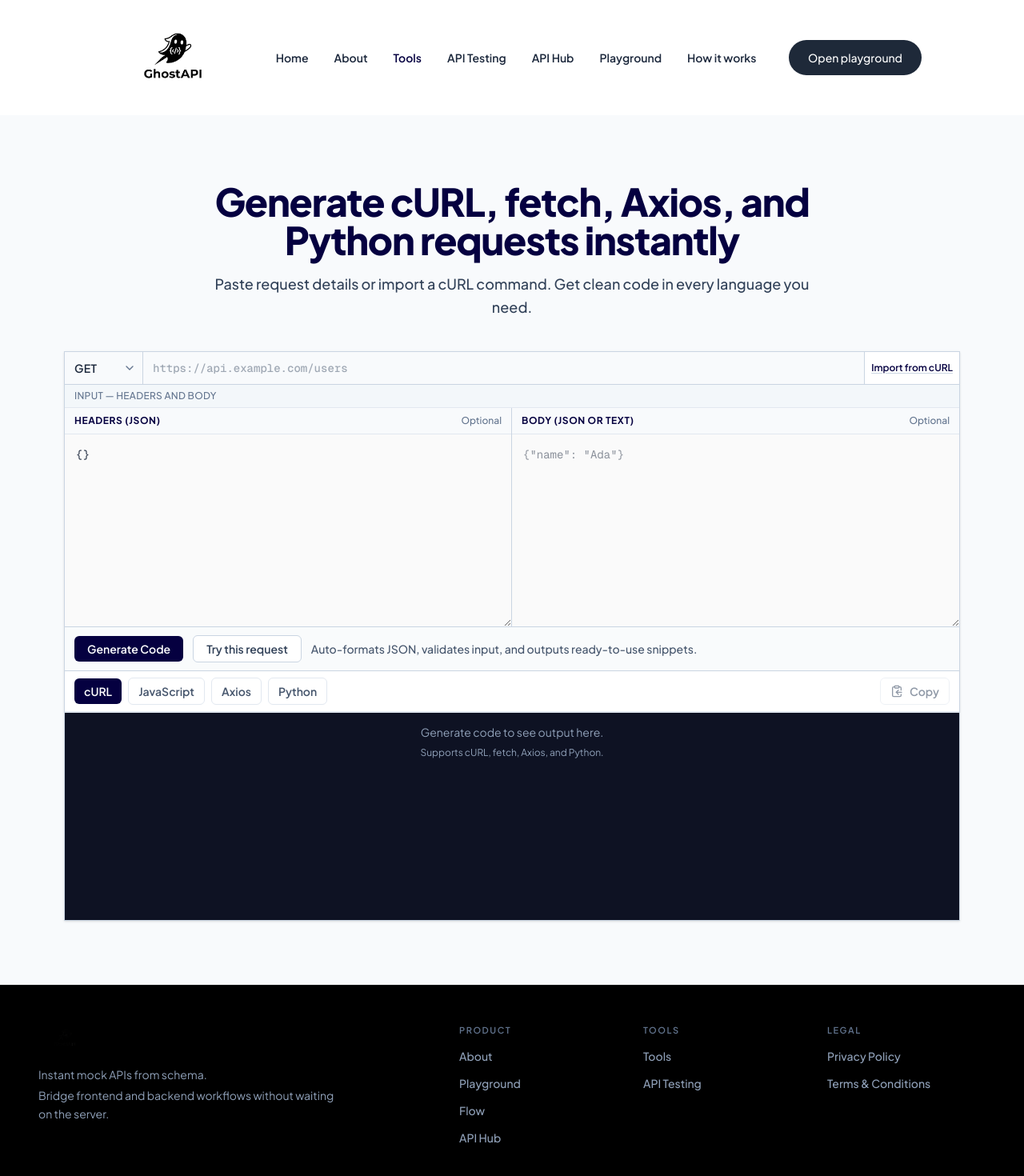
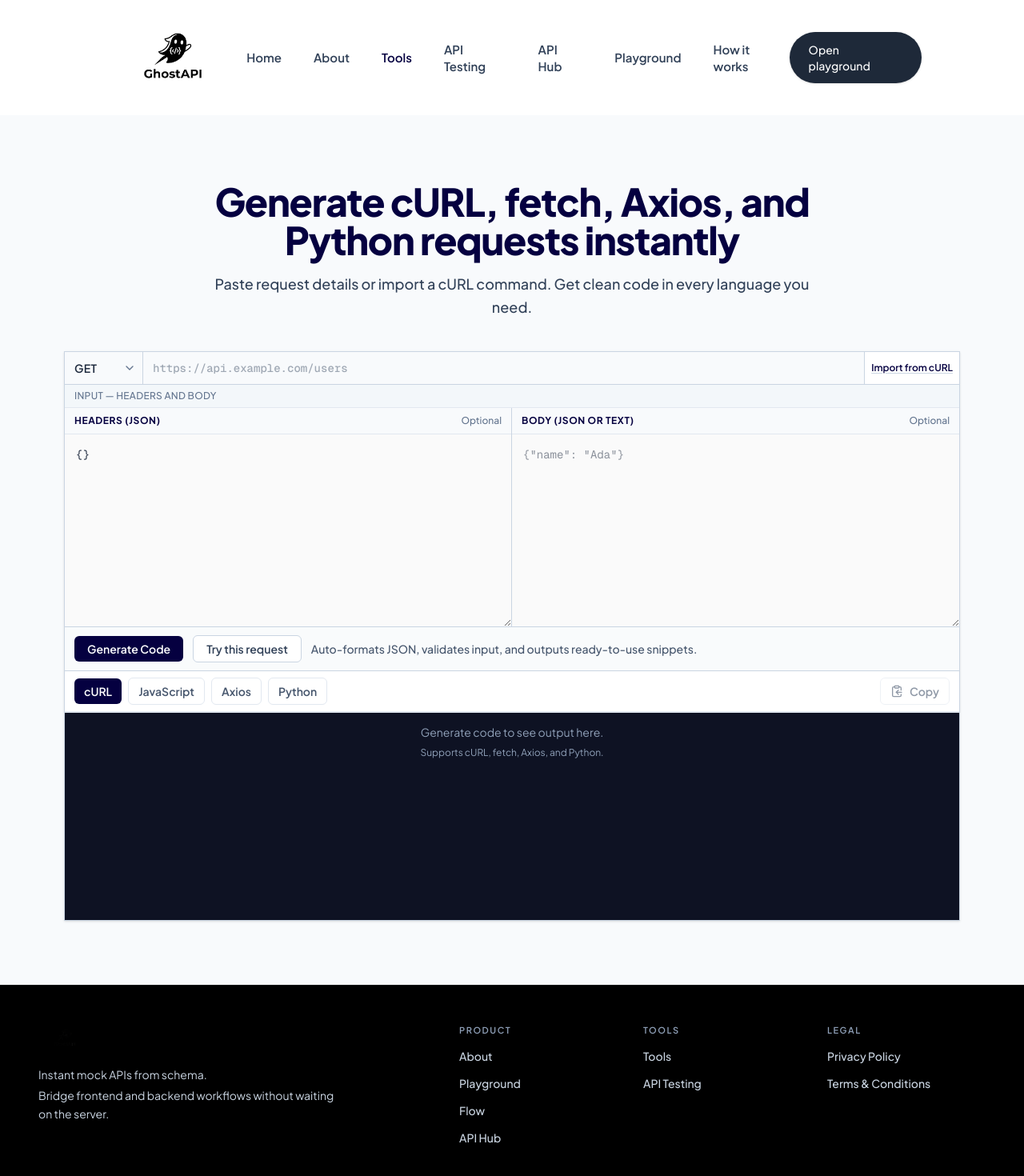
Before and after one commit to Jeston10/GhostAPI, a Next.js app: page /curlify in a window 1280 px wide. Shown: the top 1470 px of the page at 80% size. Built offline with nearby package versions, Linux system fonts and the light colour scheme.

Commit message:
fix: ui improvisation

```diff
--- a/src/app/globals.css
+++ b/src/app/globals.css
@@ -62,13 +62,16 @@
   --secondary: oklch(0.97 0 0);
   --secondary-foreground: oklch(0.205 0 0);
   --muted: oklch(0.97 0 0);
-  --muted-foreground: oklch(0.44 0.02 270);
+  /* Darker muted text for WCAG-friendly body / helper copy on white */
+  --muted-foreground: oklch(0.38 0.024 270);
   --accent: oklch(0.97 0 0);
   --accent-foreground: oklch(0.205 0 0);
   --destructive: oklch(0.577 0.245 27.325);
-  --border: oklch(0.922 0 0);
-  --input: oklch(0.922 0 0);
-  --ring: oklch(0.708 0 0);
+  /* Slightly stronger borders so cards / inputs read clearly on white */
+  --border: oklch(0.88 0.01 270);
+  --input: oklch(0.88 0.01 270);
+  /* Focus ring tuned to brand ink for visible keyboard UX */
+  --ring: oklch(0.48 0.06 270);
   --chart-1: oklch(0.87 0 0);
   --chart-2: oklch(0.556 0 0);
   --chart-3: oklch(0.439 0 0);
@@ -123,6 +126,12 @@
   * {
     @apply border-border outline-ring/50;
   }
+
+  ::selection {
+    background: oklch(0.9 0.04 270);
+    color: oklch(0.16 0.05 270);
+  }
+
   body {
     @apply bg-background text-foreground font-sans antialiased;
     font-feature-settings:
--- a/src/components/api-hub/api-hub-shell.tsx
+++ b/src/components/api-hub/api-hub-shell.tsx
@@ -17,8 +17,8 @@ export function ApiHubShell({
 }: ApiHubShellProps) {
   const navSectionClass =
     navVariant === "detail"
-      ? "bg-white text-sm font-sans text-[#050040]"
-      : "bg-white text-sm font-sans text-[#050040] shadow-sm";
+      ? "border-b border-slate-200/90 bg-white text-sm font-sans text-[#050040]"
+      : "border-b border-slate-200/90 bg-white text-sm font-sans text-[#050040] shadow-sm";
 
   return (
     <div className="min-h-screen overflow-x-hidden bg-slate-50 font-sans text-[#050040]">
--- a/src/components/layout/site-footer.tsx
+++ b/src/components/layout/site-footer.tsx
@@ -2,11 +2,11 @@ import { GhostApiLogo } from "@/components/ui/ghost-api-logo";
 import Link from "next/link";
 
 const linkClass =
-  "text-sm font-medium text-slate-400 transition-colors hover:text-white focus-visible:outline-none focus-visible:ring-2 focus-visible:ring-white/40 focus-visible:ring-offset-2 focus-visible:ring-offset-black rounded-sm";
+  "text-sm font-medium text-slate-300 transition-colors hover:text-white focus-visible:outline-none focus-visible:ring-2 focus-visible:ring-white/45 focus-visible:ring-offset-2 focus-visible:ring-offset-black rounded-sm";
 
 function FooterHeading({ id, children }: { id: string; children: React.ReactNode }) {
   return (
-    <p id={id} className="text-[11px] font-semibold uppercase tracking-[0.14em] text-slate-500">
+    <p id={id} className="text-[11px] font-semibold uppercase tracking-[0.14em] text-slate-400">
       {children}
     </p>
   );
@@ -17,15 +17,15 @@ export function SiteFooter() {
     <footer className="border-t border-white/10 bg-black text-white">
       <div className="mx-auto max-w-7xl px-4 py-10 sm:px-6 md:px-10 md:py-12 lg:px-12">
         <div className="grid grid-cols-1 gap-10 lg:grid-cols-12 lg:gap-x-10 lg:gap-y-0">
-          <div className="flex flex-col items-center text-center sm:items-start sm:text-left lg:col-span-5">
+          <div className="flex min-w-0 w-full flex-col items-start text-left lg:col-span-5">
             <Link
               href="/"
-              className="inline-block shrink-0 transition-opacity hover:opacity-90"
+              className="inline-block shrink-0 rounded-md transition-opacity hover:opacity-90 focus-visible:outline-none focus-visible:ring-2 focus-visible:ring-white/40 focus-visible:ring-offset-2 focus-visible:ring-offset-black"
               aria-label="GhostAPI home"
             >
               <GhostApiLogo heightClass="h-8 md:h-9" />
             </Link>
-            <p className="mt-4 max-w-md text-pretty text-sm leading-relaxed text-slate-400 lg:max-w-sm">
+            <p className="mt-4 max-w-md text-pretty text-sm leading-relaxed text-slate-300 lg:max-w-sm">
               <span className="block">Instant mock APIs from schema.</span>
               <span className="mt-1 block">
                 Bridge frontend and backend workflows without waiting on the server.
@@ -33,7 +33,7 @@ export function SiteFooter() {
             </p>
           </div>
 
-          <div className="grid grid-cols-2 gap-8 sm:grid-cols-3 lg:col-span-7 lg:pl-4">
+          <div className="grid grid-cols-2 gap-8 text-left sm:grid-cols-3 lg:col-span-7 lg:pl-4">
             <nav className="min-w-0" aria-labelledby="footer-product-heading">
               <FooterHeading id="footer-product-heading">Product</FooterHeading>
               <ul className="mt-3 space-y-2.5">
@@ -97,7 +97,7 @@ export function SiteFooter() {
           </div>
         </div>
 
-        <div className="mt-10 flex flex-col items-center justify-center gap-3 border-t border-white/10 pt-8 text-xs text-slate-500">
+        <div className="mt-10 flex flex-col items-center justify-center gap-3 border-t border-white/10 pt-8 text-xs text-slate-400">
           <p className="w-full text-center">
             © {new Date().getFullYear()} API Ghost. Lightweight SaaS for developer productivity.
           </p>
--- a/src/components/layout/site-nav.tsx
+++ b/src/components/layout/site-nav.tsx
@@ -1,8 +1,12 @@
 "use client";
 
 import { GhostApiLogo } from "@/components/ui/ghost-api-logo";
+import { cn } from "@/lib/utils";
 import Link from "next/link";
 import * as React from "react";
+
+const navLinkClass =
+  "rounded-md px-1.5 py-1 -mx-0.5 text-[15px] transition-colors focus-visible:outline-none focus-visible:ring-2 focus-visible:ring-[#050040]/25 focus-visible:ring-offset-2 focus-visible:ring-offset-white";
 
 export type SiteNavProps = {
   currentPage: "home" | "api-hub" | "tools" | "api-testing";
@@ -60,7 +64,7 @@ export function SiteNav({ currentPage, variant = "hero" }: SiteNavProps) {
       <Link
         href="/"
         aria-label="GhostAPI home"
-        className="inline-flex shrink-0 items-center leading-none"
+        className="inline-flex shrink-0 items-center leading-none rounded-md focus-visible:outline-none focus-visible:ring-2 focus-visible:ring-[#050040]/25 focus-visible:ring-offset-2 focus-visible:ring-offset-white"
       >
         <GhostApiLogo priority={isHero} heightClass={logoClass} />
       </Link>
@@ -69,7 +73,7 @@ export function SiteNav({ currentPage, variant = "hero" }: SiteNavProps) {
         id="site-menu"
         ref={menuRef}
         className={[
-          "max-md:absolute max-md:top-0 max-md:left-0 max-md:z-50 max-md:h-full max-md:overflow-hidden max-md:bg-white/50 max-md:backdrop-blur max-md:transition-all max-md:duration-300",
+          "max-md:absolute max-md:top-0 max-md:left-0 max-md:z-50 max-md:h-full max-md:overflow-hidden max-md:bg-white/92 max-md:backdrop-blur-md max-md:backdrop-saturate-150 max-md:ring-1 max-md:ring-black/[0.06] max-md:transition-all max-md:duration-300",
           "flex items-center gap-6 font-semibold md:gap-8",
           "max-md:flex-col max-md:justify-center",
           menuOpen ? "max-md:w-full" : "max-md:w-0",
@@ -78,62 +82,58 @@ export function SiteNav({ currentPage, variant = "hero" }: SiteNavProps) {
       >
         <Link
           href="/"
-          className={
-            currentPage === "home"
-              ? "text-[#050040]"
-              : "transition-colors hover:text-gray-600"
-          }
+          className={cn(
+            navLinkClass,
+            currentPage === "home" ? "text-[#050040]" : "text-slate-700 hover:text-[#050040]"
+          )}
           aria-current={currentPage === "home" ? "page" : undefined}
         >
           Home
         </Link>
-        <a href={about} className="transition-colors hover:text-gray-600">
+        <a href={about} className={cn(navLinkClass, "text-slate-700 hover:text-[#050040]")}>
           About
         </a>
         <Link
           href="/tools"
-          className={
-            currentPage === "tools"
-              ? "text-[#050040]"
-              : "transition-colors hover:text-gray-600"
-          }
+          className={cn(
+            navLinkClass,
+            currentPage === "tools" ? "text-[#050040]" : "text-slate-700 hover:text-[#050040]"
+          )}
           aria-current={currentPage === "tools" ? "page" : undefined}
         >
           Tools
         </Link>
         <Link
           href="/tools/api-testing"
-          className={
-            currentPage === "api-testing"
-              ? "text-[#050040]"
-              : "transition-colors hover:text-gray-600"
-          }
+          className={cn(
+            navLinkClass,
+            currentPage === "api-testing" ? "text-[#050040]" : "text-slate-700 hover:text-[#050040]"
+          )}
           aria-current={currentPage === "api-testing" ? "page" : undefined}
         >
           API Testing
         </Link>
         <Link
           href="/api-hub"
-          className={
-            currentPage === "api-hub"
-              ? "text-[#050040]"
-              : "transition-colors hover:text-gray-600"
-          }
+          className={cn(
+            navLinkClass,
+            currentPage === "api-hub" ? "text-[#050040]" : "text-slate-700 hover:text-[#050040]"
+          )}
           aria-current={currentPage === "api-hub" ? "page" : undefined}
         >
           API Hub
         </Link>
-        <a href={playground} className="transition-colors hover:text-gray-600">
+        <a href={playground} className={cn(navLinkClass, "text-slate-700 hover:text-[#050040]")}>
           Playground
         </a>
-        <a href={flow} className="transition-colors hover:text-gray-600">
+        <a href={flow} className={cn(navLinkClass, "text-slate-700 hover:text-[#050040]")}>
           How it works
         </a>
 
         <button
           type="button"
           onClick={() => setMenuOpen(false)}
-          className="aspect-square rounded-md bg-gray-800 p-2 font-medium text-white transition hover:bg-black md:hidden"
+          className="aspect-square rounded-md bg-gray-800 p-2 font-medium text-white transition hover:bg-black focus-visible:outline-none focus-visible:ring-2 focus-visible:ring-[#050040]/30 focus-visible:ring-offset-2 focus-visible:ring-offset-white md:hidden"
           aria-label="Close menu"
         >
           <svg
@@ -158,8 +158,8 @@ export function SiteNav({ currentPage, variant = "hero" }: SiteNavProps) {
         href={playground}
         className={
           isHero
-            ? "hidden rounded-full bg-gray-800 px-6 py-3 font-medium text-white transition hover:bg-black md:inline-block"
-            : "hidden shrink-0 rounded-full bg-gray-800 px-4 py-2 text-sm font-semibold text-white transition hover:bg-black md:inline-block"
+            ? "hidden rounded-full bg-gray-800 px-6 py-3 font-medium text-white shadow-sm transition hover:bg-black focus-visible:outline-none focus-visible:ring-2 focus-visible:ring-[#050040]/35 focus-visible:ring-offset-2 focus-visible:ring-offset-white md:inline-block"
+            : "hidden shrink-0 rounded-full bg-gray-800 px-4 py-2 text-sm font-semibold text-white shadow-sm transition hover:bg-black focus-visible:outline-none focus-visible:ring-2 focus-visible:ring-[#050040]/35 focus-visible:ring-offset-2 focus-visible:ring-offset-white md:inline-block"
         }
       >
         Open playground
@@ -168,7 +168,7 @@ export function SiteNav({ currentPage, variant = "hero" }: SiteNavProps) {
       <button
         type="button"
         onClick={() => setMenuOpen(true)}
-        className="aspect-square rounded-md bg-gray-800 p-2 font-medium text-white transition hover:bg-black md:hidden"
+        className="aspect-square rounded-md bg-gray-800 p-2 font-medium text-white transition hover:bg-black focus-visible:outline-none focus-visible:ring-2 focus-visible:ring-[#050040]/30 focus-visible:ring-offset-2 focus-visible:ring-offset-white md:hidden"
         aria-label="Open menu"
       >
         <svg
--- a/src/components/ui/card.tsx
+++ b/src/components/ui/card.tsx
@@ -7,7 +7,7 @@ function Card({ className, ...props }: React.ComponentProps<"div">) {
     <div
       data-slot="card"
       className={cn(
-        "bg-card text-card-foreground flex flex-col gap-6 rounded-xl border shadow-sm",
+        "bg-card text-card-foreground flex flex-col gap-6 rounded-xl border border-border shadow-sm ring-1 ring-black/[0.03]",
         className
       )}
       {...props}
--- a/src/components/ui/hero-section.tsx
+++ b/src/components/ui/hero-section.tsx
@@ -20,13 +20,13 @@ export default function HeroSection() {
       >
         <SiteNav currentPage="home" variant="hero" />
 
-        <div className="mx-auto mt-40 flex w-max max-w-[calc(100%-2rem)] items-center gap-5 rounded-full border border-slate-300 px-4 py-2 pr-2 hover:border-slate-400/70 md:mt-32 md:gap-8 md:px-5 md:py-2.5 md:pr-2.5">
-          <span className="min-w-0 text-center text-xs font-medium leading-snug text-slate-800 md:text-left md:text-sm">
+        <div className="mx-auto mt-40 flex w-max max-w-[calc(100%-2rem)] items-center gap-5 rounded-full border border-slate-400/80 bg-white/55 px-4 py-2 pr-2 shadow-sm backdrop-blur-sm transition hover:border-slate-500/80 hover:bg-white/70 md:mt-32 md:gap-8 md:px-5 md:py-2.5 md:pr-2.5">
+          <span className="min-w-0 text-center text-xs font-semibold leading-snug text-slate-900 md:text-left md:text-sm">
             Mock APIs in seconds — Define a schema and get a live endpoint
           </span>
           <a
             href="#about"
-            className="flex shrink-0 items-center gap-1.5 rounded-full bg-black px-3 py-1.5 text-xs font-medium text-white shadow-sm transition hover:bg-neutral-900 md:gap-2 md:px-3.5 md:py-2 md:text-sm"
+            className="flex shrink-0 items-center gap-1.5 rounded-full bg-black px-3 py-1.5 text-xs font-semibold text-white shadow-md transition hover:bg-neutral-900 focus-visible:outline-none focus-visible:ring-2 focus-visible:ring-[#050040]/40 focus-visible:ring-offset-2 focus-visible:ring-offset-white/90 md:gap-2 md:px-3.5 md:py-2 md:text-sm"
           >
             <span>Read more</span>
             <svg
@@ -53,7 +53,7 @@ export default function HeroSection() {
           Working mock APIs without a Backend
         </h1>
 
-        <p className="mx-auto mt-6 max-w-2xl text-center text-sm font-medium leading-relaxed text-slate-700 max-md:px-2 md:text-lg">
+        <p className="mx-auto mt-6 max-w-2xl text-center text-sm font-medium leading-relaxed text-slate-800 max-md:px-2 md:text-lg">
           Define your JSON shape, every request returns fresh, realistic mocks.
           Ship the frontend against a live endpoint while the real backend
           catches up.
@@ -62,13 +62,13 @@ export default function HeroSection() {
         <div className="mx-auto mt-4 flex w-full flex-wrap items-center justify-center gap-3 px-4">
           <a
             href="#playground"
-            className="rounded-full bg-slate-800 px-6 py-3 font-semibold text-white transition hover:bg-black"
+            className="rounded-full bg-slate-800 px-6 py-3 font-semibold text-white shadow-md transition hover:bg-black focus-visible:outline-none focus-visible:ring-2 focus-visible:ring-[#050040]/35 focus-visible:ring-offset-2 focus-visible:ring-offset-white/90"
           >
             Get started
           </a>
           <a
             href="#about"
-            className="flex items-center gap-2 rounded-full border border-slate-300 px-6 py-3 font-semibold text-slate-800 transition hover:bg-slate-200/30"
+            className="flex items-center gap-2 rounded-full border border-slate-400/90 bg-white/40 px-6 py-3 font-semibold text-slate-900 shadow-sm backdrop-blur-sm transition hover:border-slate-500 hover:bg-white/65 focus-visible:outline-none focus-visible:ring-2 focus-visible:ring-[#050040]/30 focus-visible:ring-offset-2 focus-visible:ring-offset-white/90"
           >
             <span>Learn more</span>
             <svg
@@ -99,7 +99,7 @@ export default function HeroSection() {
           <h2 className="text-center text-3xl font-bold tracking-tight text-[#050040] md:text-4xl">
             Get to know more about GhostAPI
           </h2>
-          <p className="mx-auto mt-4 max-w-2xl text-center text-base font-medium leading-relaxed text-slate-700 md:text-lg">
+          <p className="mx-auto mt-4 max-w-2xl text-center text-base font-medium leading-relaxed text-slate-800 md:text-lg">
             Lightweight mock endpoints from schema. Realistic data on every call,
             so your UI can move before production APIs exist.
           </p>
@@ -161,7 +161,7 @@ export default function HeroSection() {
           <h2 className="text-center text-3xl font-bold tracking-tight text-[#050040] md:text-4xl">
             Get to know how GhostAPI works
           </h2>
-          <p className="mx-auto mt-4 max-w-2xl text-center font-medium text-slate-700">
+          <p className="mx-auto mt-4 max-w-2xl text-center font-medium text-slate-800">
             Five steps from schema to live Mocks
           </p>
           <div className="mt-10">
--- a/src/components/ui/product-card.tsx
+++ b/src/components/ui/product-card.tsx
@@ -89,12 +89,12 @@ export const ProductHighlightCard = React.forwardRef<
               transformStyle: "preserve-3d",
             }}
             className={cn(
-              "relative isolate flex h-full min-h-0 w-full flex-col overflow-hidden rounded-2xl border border-slate-200 bg-white shadow-md transition-shadow duration-300 hover:shadow-lg",
+              "relative isolate flex h-full min-h-0 w-full flex-col overflow-hidden rounded-2xl border border-slate-200/95 bg-white shadow-md ring-1 ring-black/[0.04] transition-shadow duration-300 hover:shadow-lg",
               className
             )}
           >
             <div
-              className="relative m-3 flex min-h-0 flex-1 flex-col rounded-xl border border-slate-100 bg-slate-50/50 shadow-inner md:m-4"
+              className="relative m-3 flex min-h-0 flex-1 flex-col rounded-xl border border-slate-200/70 bg-slate-50/60 shadow-inner md:m-4"
               style={{ transform: "translateZ(12px)", transformStyle: "preserve-3d" }}
             >
               <div
@@ -126,7 +126,7 @@ export const ProductHighlightCard = React.forwardRef<
                       {title}
                     </h3>
                   )}
-                  <p className="mt-2 text-xs font-medium leading-relaxed text-slate-700 md:text-sm">
+                  <p className="mt-2 text-xs font-medium leading-relaxed text-slate-800 md:text-sm">
                     {description}
                   </p>
                 </div>
```
Also changed, not shown: src/components/api-hub/api-hub-catalog.tsx (+18 -17 lines).
